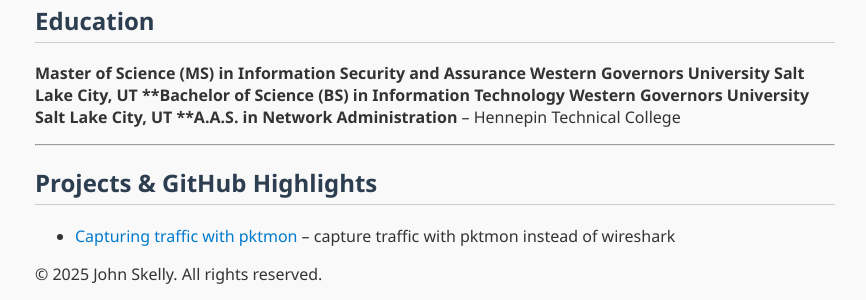
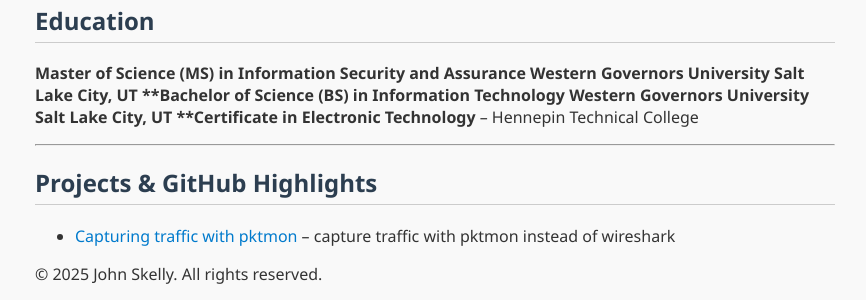
Before and after one commit to jpskelly/jpskelly.github.io, a Jekyll site: the page built from docs/index.md, in a window 1280 px wide. Shown: the part 1871-2171 px from the top of the page, without its empty margins (205-1071 px from the left). Built offline with Jekyll 4.4.1, drawn with Linux system fonts in a browser that asks for light colours.

Commit message:
Updated Education

```diff
--- a/docs/index.md
+++ b/docs/index.md
@@ -73,7 +73,7 @@ Seasoned IT professional with 20+ years of experience in enterprise systems, clo
 ## Education
 **Master of Science (MS) in Information Security and Assurance Western Governors University Salt Lake City, UT
 **Bachelor of Science (BS) in Information Technology Western Governors University Salt Lake City, UT
-**A.A.S. in Network Administration** – Hennepin Technical College
+**Certificate in Electronic Technology** – Hennepin Technical College
 
 ---
 
```
